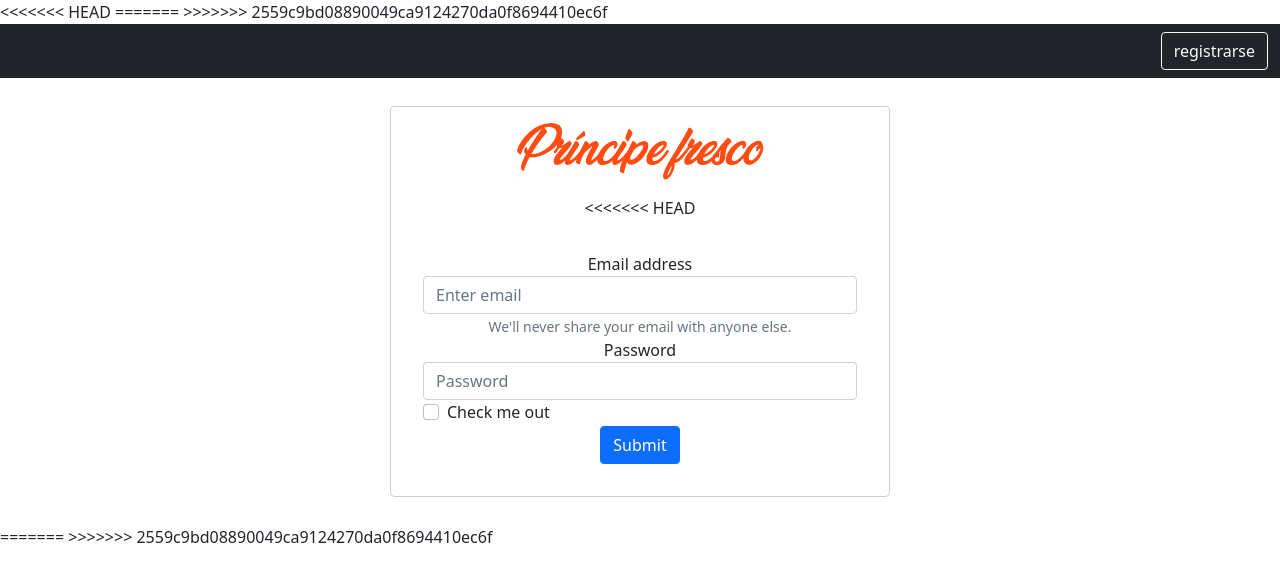
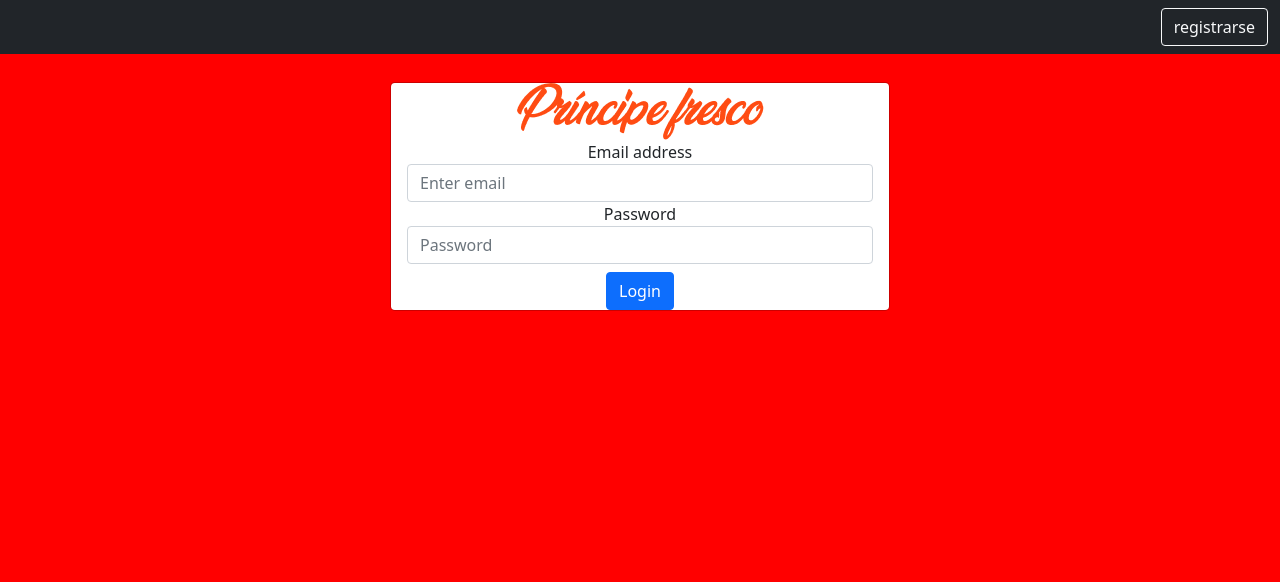
Before and after one commit to builes/Workshop1, a website built with webpack: page src/index.html in a window 1280 px wide. Built offline with nearby package versions, Linux system fonts and the light colour scheme; files whose address does not match are found by name.

Commit message:
Modificacion ruta de cargado de img y espacios de inputs en login

```diff
--- a/src/index.html
+++ b/src/index.html
@@ -1,19 +1,15 @@
 <!DOCTYPE html>
 <html lang="en">
-
 <head>
   <meta charset="UTF-8">
   <meta http-equiv="X-UA-Compatible" content="IE=edge">
   <meta name="viewport" content="width=device-width, initial-scale=1.0">
-<<<<<<< HEAD
   <link href="https://cdn.jsdelivr.net/npm/bootstrap@5.0.0-beta3/dist/css/bootstrap.min.css" rel="stylesheet"
   integrity="sha384-eOJMYsd53ii+scO/bJGFsiCZc+5NDVN2yr8+0RDqr0Ql0h+rP48ckxlpbzKgwra6" crossorigin="anonymous">
   <link rel="stylesheet" href="https://use.fontawesome.com/releases/v5.8.1/css/all.css"
   integrity="sha384-50oBUHEmvpQ+1lW4y57PTFmhCaXp0ML5d60M1M7uH2+nqUivzIebhndOJK28anvf" crossorigin="anonymous">
-    <link rel="stylesheet" href="C:\Users\Alejandra\Documents\GEEK\workshop\workshop1\styles\login_style.css">
-=======
->>>>>>> 2559c9bd08890049ca9124270da0f8694410ec6f
-    <title>Document</title>
+  <link href="./styles/styles.css" rel="stylesheet" type="text/css">
+  <title>Login</title>
 </head>
 
 <body>
@@ -30,45 +26,25 @@
       <div class="col">
         <div class="modal-content">
           <div class="col" id="principe">
-                        <img src="C:\Users\Alejandra\Documents\GEEK\workshop\workshop1\img\icons\Príncipe fresco.png" alt="">
+            <img src="../img/icons/Príncipe fresco.png" alt="">
           </div>
-
-<<<<<<< HEAD
           <form id="ingresar" >
-                        <div class="form-group">
+            <div class="form-group me-3 ms-3">
               <label for="exampleInputEmail1">Email address</label>
               <input type="email" class="form-control" id="exampleInputEmail1" aria-describedby="emailHelp" placeholder="Enter email" required>
-                          <small id="emailHelp" class="form-text text-muted">We'll never share your email with anyone else.</small>
             </div>
-                        <div class="form-group">
+            <div class="form-group me-3 ms-3">
               <label for="exampleInputPassword1">Password</label>
               <input type="password" class="form-control" id="exampleInputPassword1" placeholder="Password" required>
             </div>
-                        <div class="form-check">
-                          <input type="checkbox" class="form-check-input" id="exampleCheck1">
-                          <label class="form-check-label" for="exampleCheck1">Check me out</label>
-                        </div>
-                        <button type="submit" class="btn btn-primary">Submit</button>
+            <button type="submit" class="btn btn-primary mt-2">Login</button>
           </form>
         </div>
       </div>
-
-
     </div>
-
-
-
   </section>
-
-
-
-
-
   <script src="https://cdn.jsdelivr.net/npm/bootstrap@5.0.0-beta3/dist/js/bootstrap.bundle.min.js"
   integrity="sha384-JEW9xMcG8R+pH31jmWH6WWP0WintQrMb4s7ZOdauHnUtxwoG2vI5DkLtS3qm9Ekf"
   crossorigin="anonymous"></script>
-=======
->>>>>>> 2559c9bd08890049ca9124270da0f8694410ec6f
 </body>
-
 </html>
```
Lines whose indentation alone changed are shown as unchanged.
